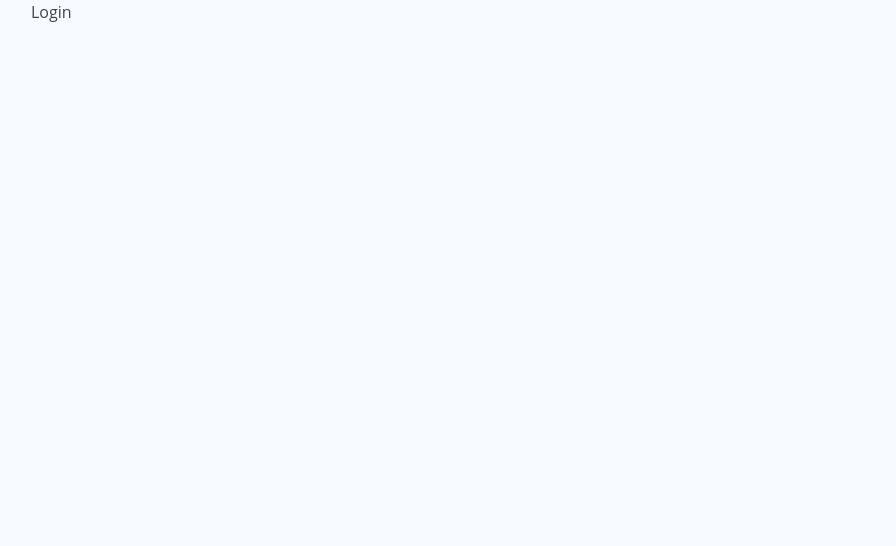
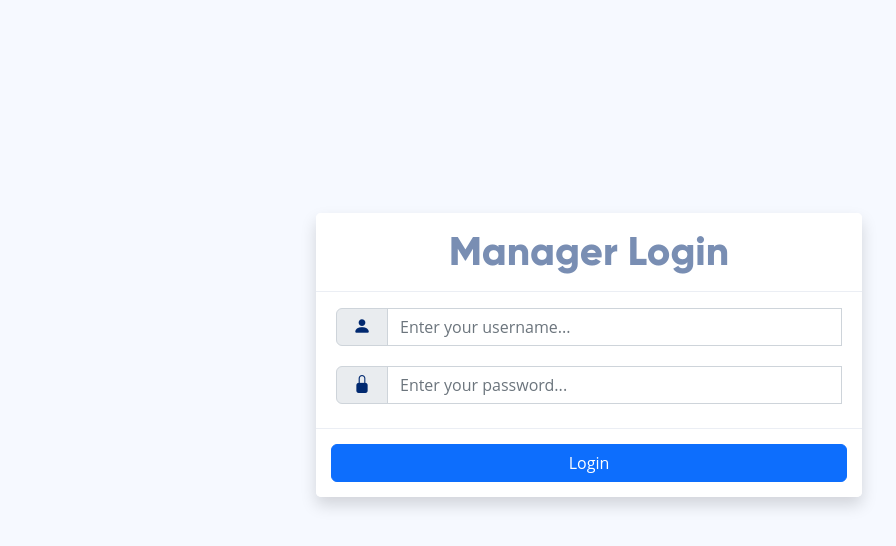
Before and after one commit to golibdev/it-center-reception, a React (Vite) app in the folder client/: page / in a window 1280 px wide. Shown: the top 546 px of the page, without its empty margins (51-947 px from the left). Built offline with nearby package versions, Linux system fonts and the light colour scheme.

Commit message:
admin panel initialization

```diff
--- a/client/src/api/modules/admin.api.js
+++ b/client/src/api/modules/admin.api.js
@@ -23,6 +23,7 @@ const adminApi = {
    info: async () => {
       try {
          const response = await privateClient.get(adminEndpoints.info);
+         return { response }
       } catch (err) {
          return { err }
       }
--- /dev/null
+++ b/client/src/components/common/Loader.jsx
@@ -0,0 +1,11 @@
+import React from 'react'
+
+const Loader = () => {
+   return (
+      <div className="ms-2 spinner-border" role="status" style={{ width: '20px', height: '20px' }}>
+         <span className="visually-hidden">Loading...</span>
+      </div>
+   )
+}
+
+export default Loader
--- a/client/src/components/layouts/AppLayout.jsx
+++ b/client/src/components/layouts/AppLayout.jsx
@@ -13,7 +13,7 @@ const AppLayout = () => {
    const navigate = useNavigate();
    const [loading, setLoading] = useState(false)
    const dispatch = useDispatch();
-   const token = JSON.parse(localStorage.getItem('token'));
+   const token = localStorage.getItem('token');
 
    useEffect(() => {
       const getUserInfo = async () => {
@@ -26,6 +26,7 @@ const AppLayout = () => {
          }
 
          if(err) {
+            console.log(err);
             localStorage.removeItem('token');
             navigate('/')
          }
@@ -43,7 +44,7 @@ const AppLayout = () => {
       document.body.classList.toggle('toggle-sidebar')
    }
 
-   if(auth.isAuth) {
+   if(auth.isAuth()) {
       return (
          <>
             <Header openSidebar={openSidebar} />
--- a/client/src/components/layouts/MainLayout.jsx
+++ b/client/src/components/layouts/MainLayout.jsx
@@ -12,7 +12,7 @@ const MainLayout = () => {
       }
    }, [navigate, auth])
    return (
-      <main>
+      <main className='min-100 d-flex align-items-center justify-content-center'>
          <div className="container">
             <Outlet/>
          </div>
--- a/client/src/pages/Login.jsx
+++ b/client/src/pages/Login.jsx
@@ -1,8 +1,87 @@
-import React from 'react'
+import { useState } from 'react';
+import { useNavigate } from 'react-router-dom';
+import { useDispatch } from 'react-redux';
+import { toast } from 'react-toastify';
+import * as Yup from 'yup';
+import { useFormik } from 'formik';
+import useAuth from '../hooks/useAuth';
+import Loader from '../components/common/Loader';
+import adminApi from '../api/modules/admin.api';
+import { setAdmin } from '../redux/features/adminSlice'
 
 const Login = () => {
+  const { login } = useAuth();
+  const navigate = useNavigate();
+  const dispatch = useDispatch();
+
+  const [isLoginRequest, setIsLoginRequest] = useState(false);
+
+  const signInForm = useFormik({
+    initialValues: {
+      username: "",
+      password: ""
+    },
+    validationSchema: Yup.object({
+      username: Yup.string()
+        .min(1, "username minimum 1 character")
+        .required("Username is required"),
+      password: Yup.string()
+        .min(8, "Password minimum 8 character")
+        .required("Password is required")
+    }),
+    onSubmit: async values => {
+      setIsLoginRequest(true)
+      const { response, err } = await login(values);
+      setIsLoginRequest(false);
+
+      if(response) {
+        toast.success("Successfuly signin")
+        dispatch(setAdmin(response));
+        navigate('/')
+      }
+
+      if (err) {
+        toast.error(err.message);
+      }
+    }
+  })
   return (
-    <div>Login</div>
+    <div className='row'>
+      <div className="col-lg-6 offset-lg-3">
+        <form className="card shadow" onSubmit={signInForm.handleSubmit}>
+          <div className="card-header bg-white">
+            <h1 className='text-center card-text font-gilroy-bold p-0 m-0'>
+              Manager Login
+            </h1>
+          </div>
+          <div className="card-body pt-3">
+            <div className='mb-3 input-group'>
+              <span className='input-group-text card-title m-0 px-3 py-0 font-gilroy-bold form-label'>
+                <i className='bi bi-person-fill'></i>
+              </span>
+              <input type="text" className='form-control' name='username' id='username' placeholder='Enter your username...' value={signInForm.values.username} onChange={signInForm.handleChange} />
+              <div className="invalid-feedback" style={{ display: 'block' }}>
+                {signInForm.errors.username !== undefined && signInForm.errors.username}
+              </div>
+            </div>
+            <div className='input-group'>
+              <span className='input-group-text card-title m-0 px-3 py-0 font-gilroy-bold form-label'>
+                <i className='bi bi-lock-fill'></i>
+              </span>
+              <input type="password" className='form-control' name='password' id='password' placeholder='Enter your password...' value={signInForm.values.password} onChange={signInForm.handleChange} />
+              <div className="invalid-feedback" style={{ display: 'block' }}>
+                {signInForm.errors.password !== undefined && signInForm.errors.password}
+              </div>
+            </div>
+          </div>
+          <div className="card-footer">
+            <button className='btn btn-primary d-block w-100'>
+              Login
+            </button>
+          </div>
+        </form>
+      </div>
+    </div>
   )
 }
 
--- a/client/src/redux/features/adminSlice.js
+++ b/client/src/redux/features/adminSlice.js
@@ -10,7 +10,7 @@ export const adminSlice = createSlice({
          if (action.payload === null) {
             localStorage.removeItem('token')
          } else {
-            localStorage.setItem("token", JSON.stringify(action.payload))
+            localStorage.setItem("token", action.payload.token)
          }
 
          state.admin = action.payload;
--- a/client/src/services/AuthServices.jsx
+++ b/client/src/services/AuthServices.jsx
@@ -2,11 +2,7 @@ import adminApi from '../api/modules/admin.api';
 const keyUser = 'token';
 
 function setSession(response) {
-   const merged = {
-     token: response.token
-   };
-
-   localStorage.setItem(keyUser, JSON.stringify(merged));
+   localStorage.setItem(keyUser, response.token);
 }
 
 function getSession() {
```
Also changed, not shown: 1 other file (tests, documents, lock files or other folders).
